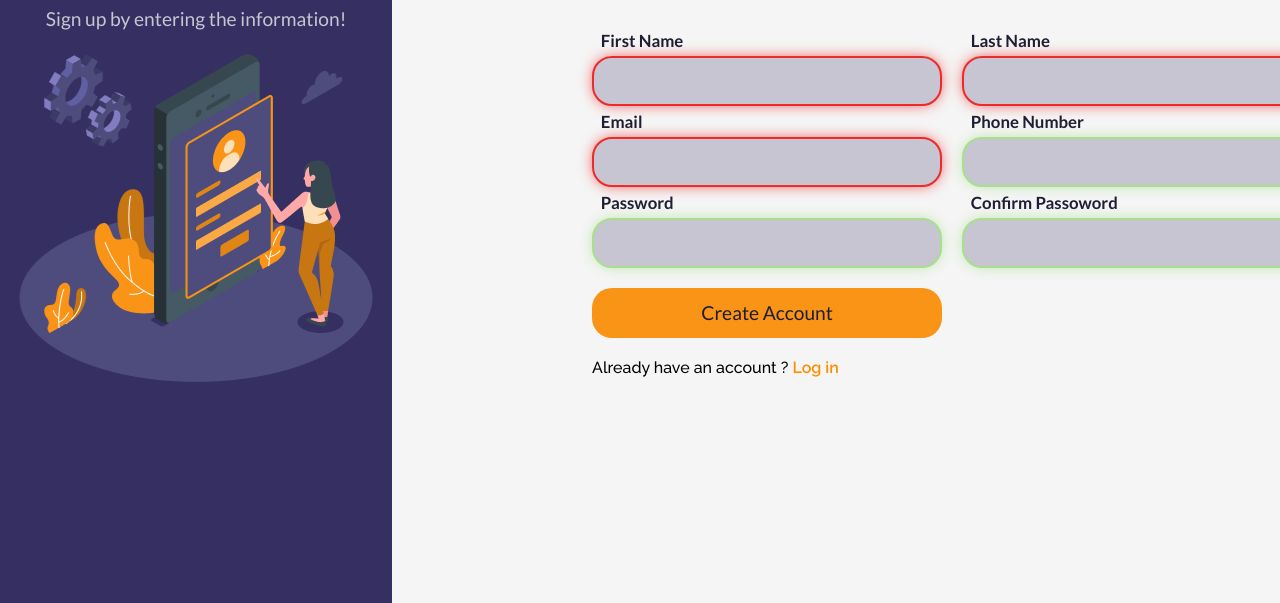
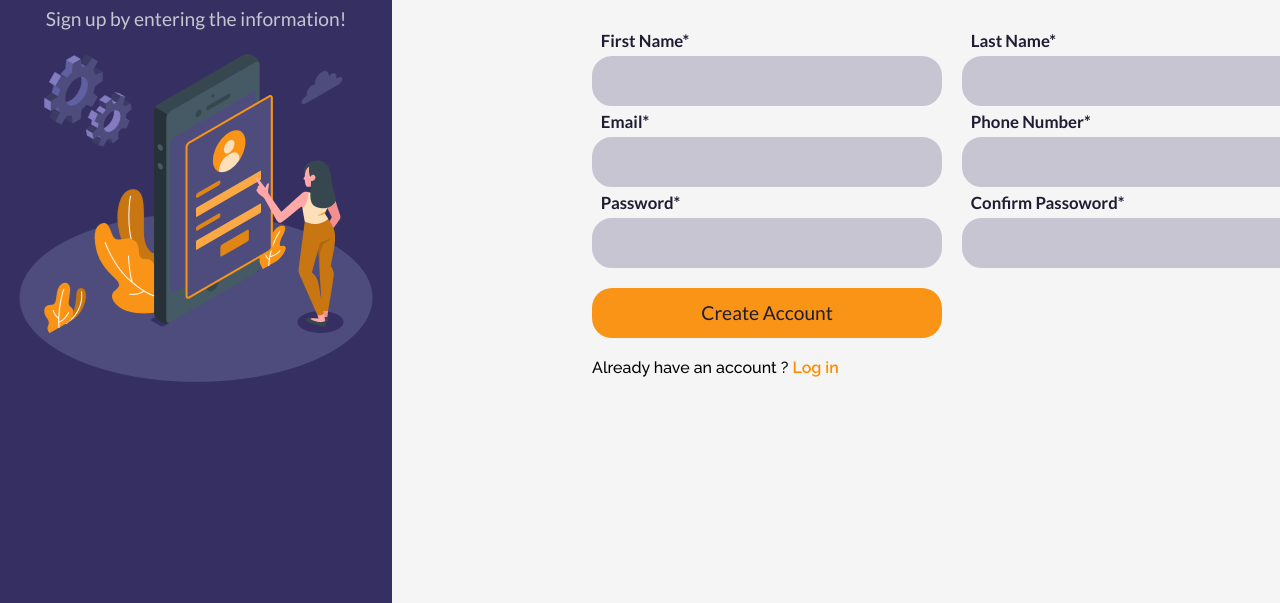
Before and after one commit to Mariyan97/sign-up-form, a plain HTML site: page index.html in a window 1280 px wide. Shown: the part 197-800 px from the top of the page. Drawn offline with Linux system fonts and the light colour scheme.

Commit message:
Mariyan: Removed the invalid and valid effects on loading with javascript function

```diff
--- a/app.js
+++ b/app.js
@@ -1,10 +1,16 @@
-function emptyField() {
-  let field = document.querySelectorAll("input");
+//Valid & invalid form elements removal on loading.
+window.addEventListener("load", function () {
+  const inputs = document.querySelectorAll("input");
 
-  if (field.value !== "") {
-    field.style.backgroundColor = "white";
-  } else {
-    field.style.backgroundColor = "red";
-  }
-}
-emptyField();
+  inputs.forEach(function (input) {
+    input.classList.add("default");
+
+    input.addEventListener("input", function () {
+      if (input.value.trim() !== "") {
+        input.classList.remove("default");
+      } else {
+        input.classList.add("default");
+      }
+    });
+  });
+});
--- a/index.html
+++ b/index.html
@@ -5,7 +5,7 @@
     <meta name="viewport" content="width=device-width, initial-scale=1.0" />
     <title>Sign Up</title>
     <link rel="stylesheet" href="style.css" />
-    <!-- <script src="app.js" defer></script> -->
+    <script src="app.js" defer></script>
   </head>
   <body>
     <div class="main">
@@ -16,8 +16,9 @@
       <div class="form-content">
         <form action="#" method="post">
           <div class="wrapper">
+            <!-- LEFT SIDE OF THE FORM -->
             <div class="left-side">
-              <label for="first-name">First Name</label>
+              <label for="first-name">First Name*</label>
               <input
                 type="text"
                 name="first-name"
@@ -27,13 +28,15 @@
                 pattern="[A-Za-z]{1,32}"
                 required
               />
-              <label for="email">Email</label>
+              <label for="email">Email*</label>
               <input type="email" name="email" id="email" required />
-              <label for="password">Password</label>
-              <input type="password" name="password" id="password" />
+
+              <label for="password">Password*</label>
+              <input type="password" name="password" id="password" required />
             </div>
+            <!-- RIGHT SIDE OF THE FORM -->
             <div class="right-side">
-              <label for="last-name">Last Name</label>
+              <label for="last-name">Last Name*</label>
               <input
                 type="text"
                 name="last-name"
@@ -42,16 +45,16 @@
                 pattern="[A-Za-z]{1,32}"
                 required
               />
-              <label for="phone-number">Phone Number</label>
+              <label for="phone">Phone Number*</label>
               <input
-                type="text"
-                name="phone-number"
-                minlength="9"
+                type="tel"
+                id="phone"
+                name="phone"
+                pattern="[0-9]{3}[0-9]{3}[0-9]{4}"
                 maxlength="10"
-                title="phone-number"
-                pattern="[0-9]"
+                required
               />
-              <label for="confirm">Confirm Passoword</label>
+              <label for="confirm">Confirm Passoword*</label>
               <input type="password" name="confirm" id="confirm" />
             </div>
           </div>
--- a/style.css
+++ b/style.css
@@ -115,6 +115,16 @@ input:invalid {
   box-shadow: 0px 0px 15px -3px var(--red-invalid);
 }
 
+input.default {
+  border: 2px solid var(--grey);
+  box-shadow: none;
+}
+
+input.default:focus {
+  border: 2px solid var(--grey);
+  box-shadow: none;
+}
+
 label {
   font-size: 1.05rem;
   font-weight: 600;
```
